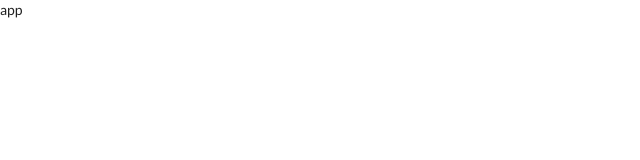
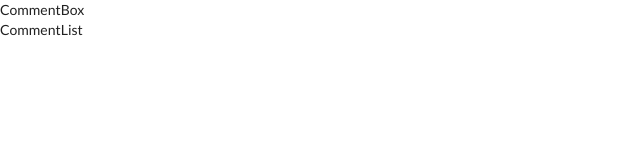
Before and after one commit to rowaxl/react-redux-test, a React app: page / in a window 1280 px wide. Shown: the top 160 px of the page, without its empty margins (0-640 px from the left). Built offline with nearby package versions, Linux system fonts and the light colour scheme.

Commit message:
connect prototype components

```diff
--- a/src/components/App.js
+++ b/src/components/App.js
@@ -1,10 +1,13 @@
 import React, { Component } from 'react';
+import CommetnBox from './CommentBox';
+import CommentList from './CommentList';
 
 class App extends Component {
     render() {
         return (
             <div>
-                app
+                <CommetnBox />
+                <CommentList />
             </div>
         );
     };
```
